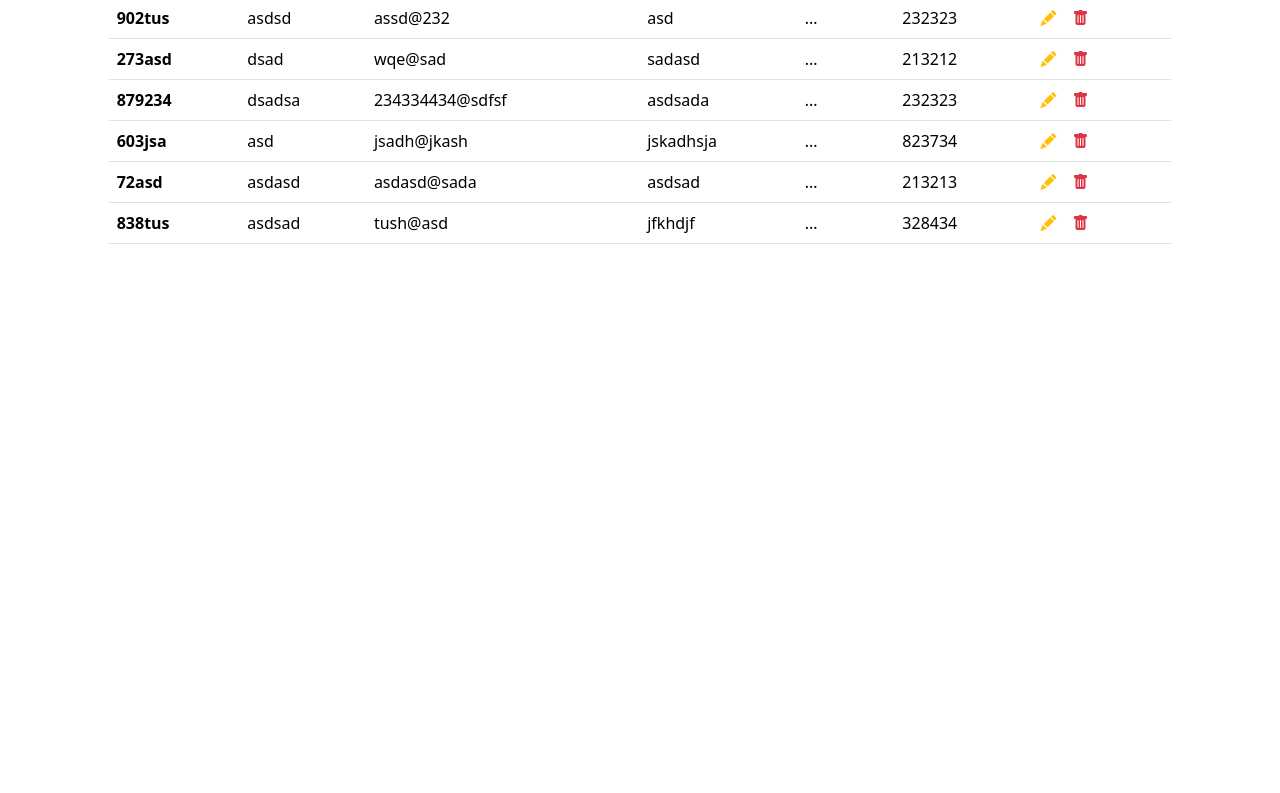
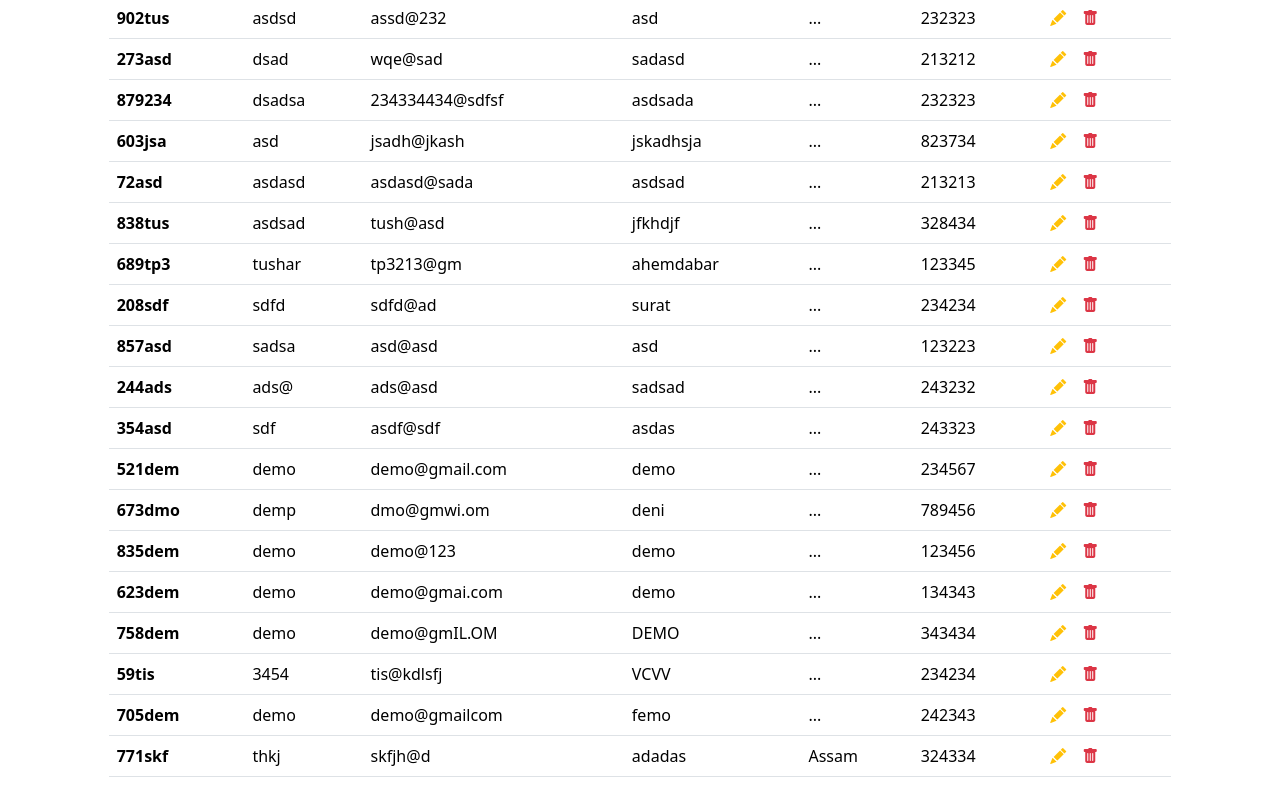
Before and after one commit to tusharpatil1907/angular-crud-app, an Angular app: page / in a window 1280 px wide. Shown: the part 405-1198 px from the top of the page. Before the commit the page ends 800 px from the top, so only its background shows below. Built offline with nearby package versions, Linux system fonts and the light colour scheme; data requests are answered from the project's data file.

Commit message:
crud fixed

```diff
--- a/db.json
+++ b/db.json
@@ -47,6 +47,110 @@
       "city": "jfkhdjf",
       "state": "...",
       "zip": "328434"
+    },
+    {
+      "id": "689tp3",
+      "name": "tushar",
+      "email": "tp3213@gm",
+      "city": "ahemdabar",
+      "state": "...",
+      "zip": "123345"
+    },
+    {
+      "id": "208sdf",
+      "name": "sdfd",
+      "email": "sdfd@ad",
+      "city": "surat",
+      "state": "...",
+      "zip": "234234"
+    },
+    {
+      "id": "857asd",
+      "name": "sadsa",
+      "email": "asd@asd",
+      "city": "asd",
+      "state": "...",
+      "zip": "123223"
+    },
+    {
+      "id": "244ads",
+      "name": "ads@",
+      "email": "ads@asd",
+      "city": "sadsad",
+      "state": "...",
+      "zip": "243232"
+    },
+    {
+      "id": "354asd",
+      "name": "sdf",
+      "email": "asdf@sdf",
+      "city": "asdas",
+      "state": "...",
+      "zip": "243323"
+    },
+    {
+      "id": "521dem",
+      "name": "demo",
+      "email": "demo@gmail.com",
+      "city": "demo",
+      "state": "...",
+      "zip": "234567"
+    },
+    {
+      "id": "673dmo",
+      "name": "demp",
+      "email": "dmo@gmwi.om",
+      "city": "deni",
+      "state": "...",
+      "zip": "789456"
+    },
+    {
+      "id": "835dem",
+      "name": "demo",
+      "email": "demo@123",
+      "city": "demo",
+      "state": "...",
+      "zip": "123456"
+    },
+    {
+      "id": "623dem",
+      "name": "demo",
+      "email": "demo@gmai.com",
+      "city": "demo",
+      "state": "...",
+      "zip": "134343"
+    },
+    {
+      "id": "758dem",
+      "name": "demo",
+      "email": "demo@gmIL.OM",
+      "city": "DEMO",
+      "state": "...",
+      "zip": "343434"
+    },
+    {
+      "id": "59tis",
+      "name": "3454",
+      "email": "tis@kdlsfj",
+      "city": "VCVV",
+      "state": "...",
+      "zip": "234234"
+    },
+    {
+      "id": "705dem",
+      "name": "demo",
+      "email": "demo@gmailcom",
+      "city": "femo",
+      "state": "...",
+      "zip": "242343"
+    },
+    {
+      "id": "771skf",
+      "name": "thkj",
+      "email": "skfjh@d",
+      "city": "adadas",
+      "state": "Assam",
+      "zip": "324334"
     }
   ]
 }
--- a/src/app/app.component.html
+++ b/src/app/app.component.html
@@ -14,6 +14,6 @@
 </nav>
 <!-- (triggerApiCall)="onTriggerApiCall()" -->
 <app-employeeform (sendToParent)="handleChild1Event()"    ></app-employeeform>
-<app-employeelist [triggerApiCall]="triggerApiCall" (dataFetched)="onDataFetched()"></app-employeelist>
+<app-employeelist [triggerApiCall]="triggerApiCall" ></app-employeelist>
 <router-outlet   />
 <!-- (callApiEvent)="onTriggerApiCall()" -->
--- a/src/app/app.component.ts
+++ b/src/app/app.component.ts
@@ -18,11 +18,9 @@ id!:string|number
 
   handleChild1Event() {
     console.log('Event received from Child 1');
-    this.triggerApiCall = true;
+    this.triggerApiCall = !this.triggerApiCall;
   }
 
-  onDataFetched() {
-    this.triggerApiCall = false; }
 
 
   callId(id:string|number){
--- a/src/app/components/employeeform/employeeform.component.html
+++ b/src/app/components/employeeform/employeeform.component.html
@@ -5,7 +5,7 @@
 
         <div class="col-md-2">
           <label for="validationCustom01" class="form-label">Employee ID</label>
-          <input type="text" class="form-control" readonly id="validationCustom01" placeholder="id" formControlName="id"   required>
+          <input type="text" class="form-control" readonly id="validationCustom01" placeholder="id"  formControlName="id"   required>
           <div *ngIf="employeeForm.get('id')?.invalid && (employeeForm.get('id')?.touched || employeeForm.get('id')?.dirty)" class="invalid-feedback">
             Employee ID is required.
           </div>
@@ -25,7 +25,7 @@
 
         <div class="col-md-5">
           <label for="validationCustom03" class="form-label">Email</label>
-          <input type="email" class="form-control" id="validationCustom03"    placeholder="Email" formControlName="email" required>
+          <input type="email" class="form-control" id="validationCustom03" [ngModel]="useremail"    placeholder="Email" formControlName="email" required>
           @if(employeeForm.get('email')?.invalid && (employeeForm.get('email')?.touched || employeeForm.get('email')?.dirty)){
               <div  class="text-danger">
                   Please provide a valid email address.
@@ -48,7 +48,9 @@
           <label for="validationCustom05" class="form-label">State</label>
           <select class="form-select" id="validationCustom05" formControlName="state" required>
             <option selected disabled value="">Choose...</option>
-            <option>...</option>
+            @for (item of states; track $index) {
+              <option>{{item}}</option>
+            }
           </select>
           @if(employeeForm.get('state')?.invalid && (employeeForm.get('state')?.touched || employeeForm.get('state')?.dirty)){
               <div *ngIf="" class="text-danger">
--- a/src/app/components/employeeform/employeeform.component.ts
+++ b/src/app/components/employeeform/employeeform.component.ts
@@ -55,7 +55,7 @@ export class EmployeeformComponent implements OnInit {
 
 
   }
-
+  useremail = ""
 
   generateId():string|number {
 
@@ -66,8 +66,12 @@ export class EmployeeformComponent implements OnInit {
   }
 
   substr(email:string){
-    console.log('called')
-    return email.substring(0,3)
+    if(email){
+      console.log('called')
+      return email.substring(0,3)
+    }else {
+      return '';
+    }
   }
 
 
@@ -93,7 +97,7 @@ export class EmployeeformComponent implements OnInit {
       }
       this.sendToParent.emit();
       this.employeeForm.reset();
-      this.generateForm()
+      // this.generateForm()
       this.randomId = this.generateId()
     }
 
@@ -160,6 +164,46 @@ export class EmployeeformComponent implements OnInit {
   }
 
 
+states = [
+    'Andhra Pradesh',
+    'Arunachal Pradesh',
+    'Assam',
+    'Bihar',
+    'Chhattisgarh',
+    'Goa',
+    'Gujarat',
+    'Haryana',
+    'Himachal Pradesh',
+    'Jharkhand',
+    'Karnataka',
+    'Kerala',
+    'Madhya Pradesh',
+    'Maharashtra',
+    'Manipur',
+    'Meghalaya',
+    'Mizoram',
+    'Nagaland',
+    'Odisha',
+    'Punjab',
+    'Rajasthan',
+    'Sikkim',
+    'Tamil Nadu',
+    'Telangana',
+    'Tripura',
+    'Uttar Pradesh',
+    'Uttarakhand',
+    'West Bengal',
+    'Andaman and Nicobar Islands',
+    'Chandigarh',
+    'Dadra and Nagar Haveli and Daman and Diu',
+    'Lakshadweep',
+    'Delhi',
+    'Puducherry',
+    'Jammu and Kashmir',
+    'Ladakh'
+  ];
+
+
 }
 
 export interface User {
```
Also changed, not shown: src/app/components/employeelist/employeelist.component.ts (+3 -26 lines).
